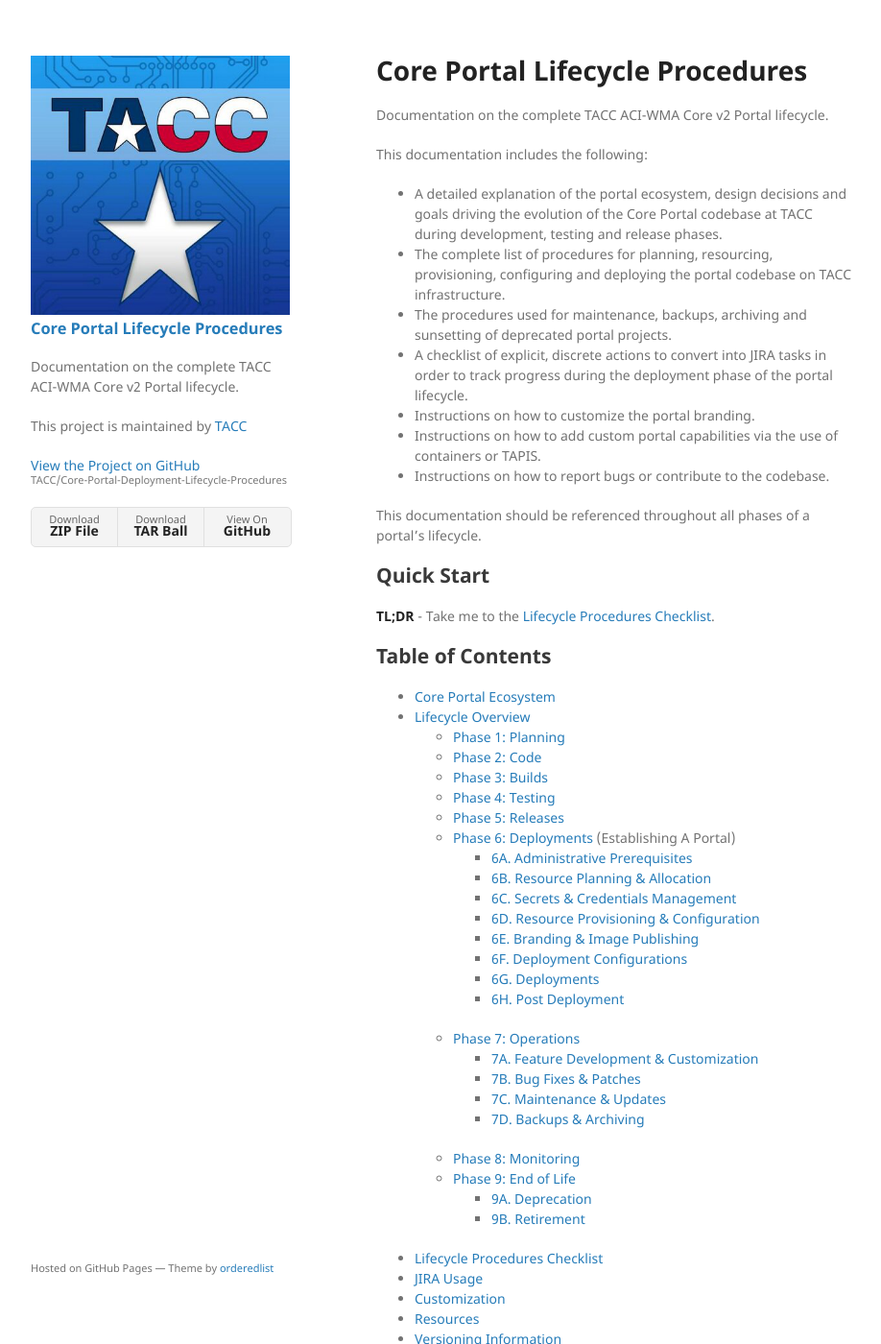
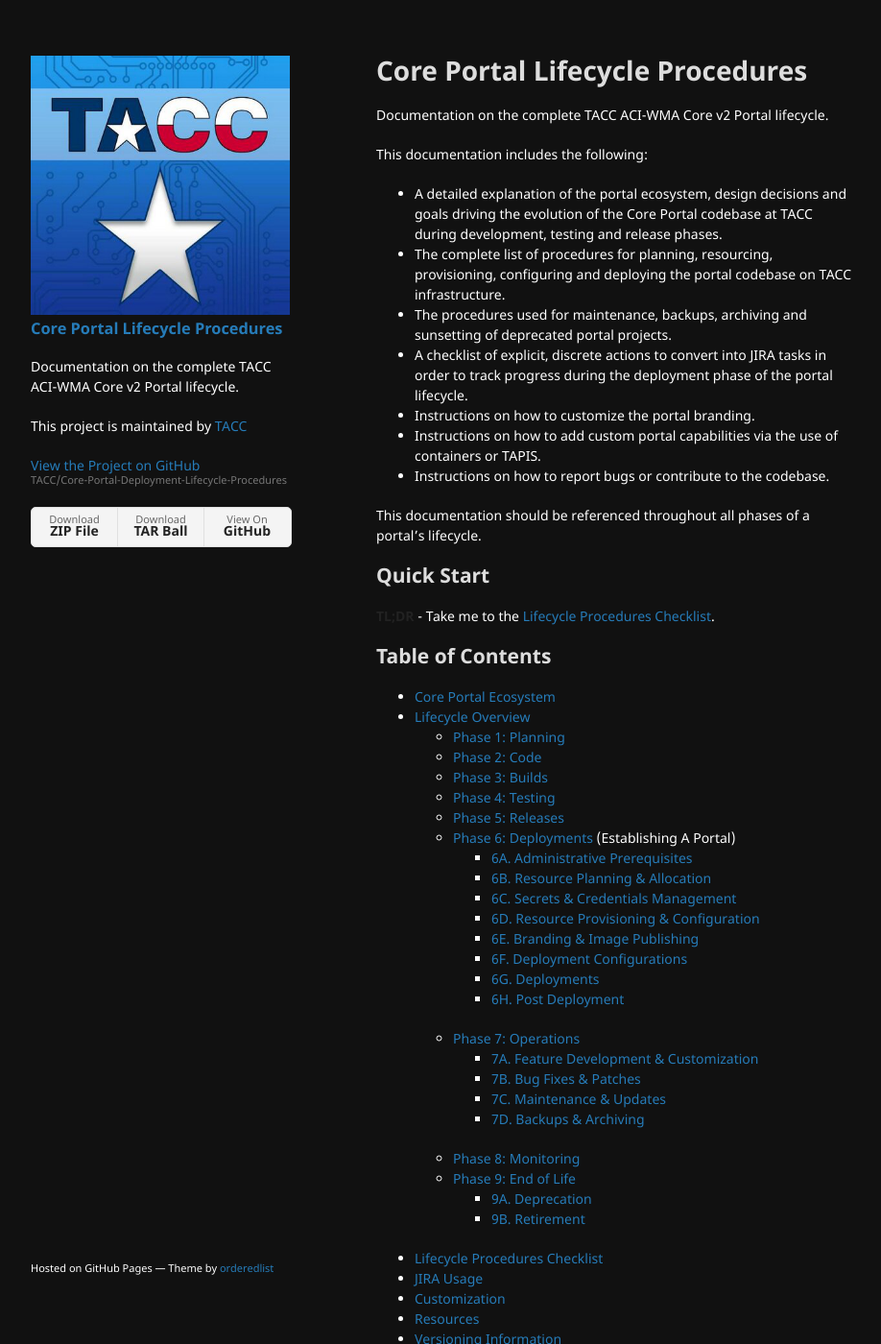
Before and after one commit to TACC/Core-Portal-Deployment-Lifecycle-Procedures, a Jekyll site: the page built from index.md, in a window 1280 px wide and 1400 px high. Shown: the whole window at 96% size, without its empty margins (178-1096 px from the left). Built offline with Jekyll 4.4.1, drawn with Linux system fonts in a browser that asks for light colours; our own code applies the rules of GitHub Pages for plain Markdown files.

```diff
--- a/assets/css/style.scss
+++ b/assets/css/style.scss
@@ -2,3 +2,4 @@
 ---
 
 @import "jekyll-theme-minimal";
+@import "tacc-theme";
--- a/assets/css/tacc-theme.scss
+++ b/assets/css/tacc-theme.scss
@@ -1,7 +1,3 @@
----
----
-
-@import "";
 body {
     background: #111;
     color: #fff;
```
